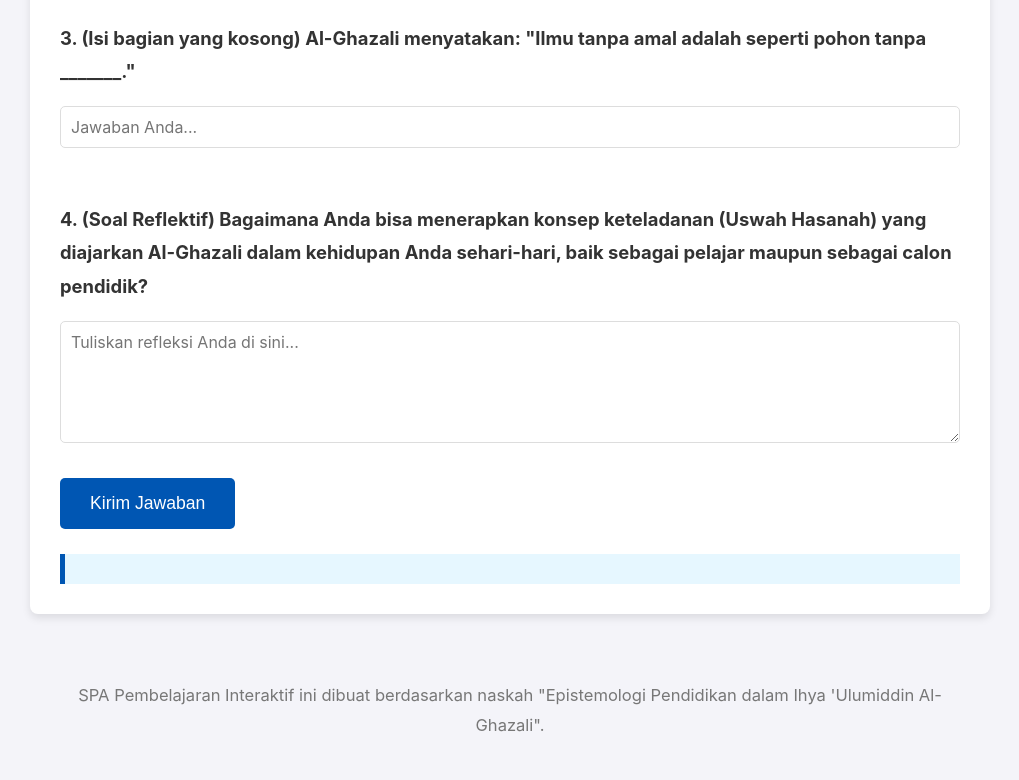
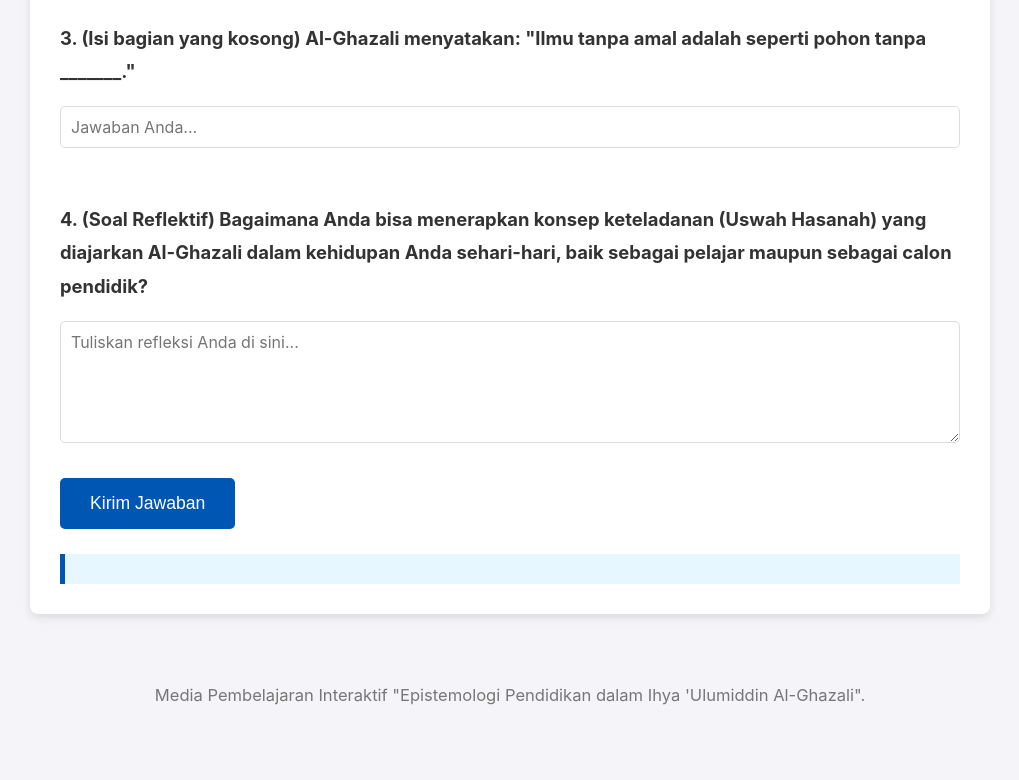
Before and after one commit to syakur-commits/epistemologi-pedagogi-al-ghazali, a plain HTML site: page index.html in a window 1280 px wide. Shown: the part 2937-3717 px from the top of the page, without its empty margins (130-1149 px from the left). Drawn offline with Linux system fonts and the light colour scheme.

Commit message:
Update index.html

```diff
--- a/index.html
+++ b/index.html
@@ -305,7 +305,7 @@
         </main>
 
         <footer>
-            <p>SPA Pembelajaran Interaktif ini dibuat berdasarkan naskah "Epistemologi Pendidikan dalam Ihya 'Ulumiddin Al-Ghazali".</p>
+            <p>Media Pembelajaran Interaktif "Epistemologi Pendidikan dalam Ihya 'Ulumiddin Al-Ghazali".</p>
         </footer>
     </div>
 
```
